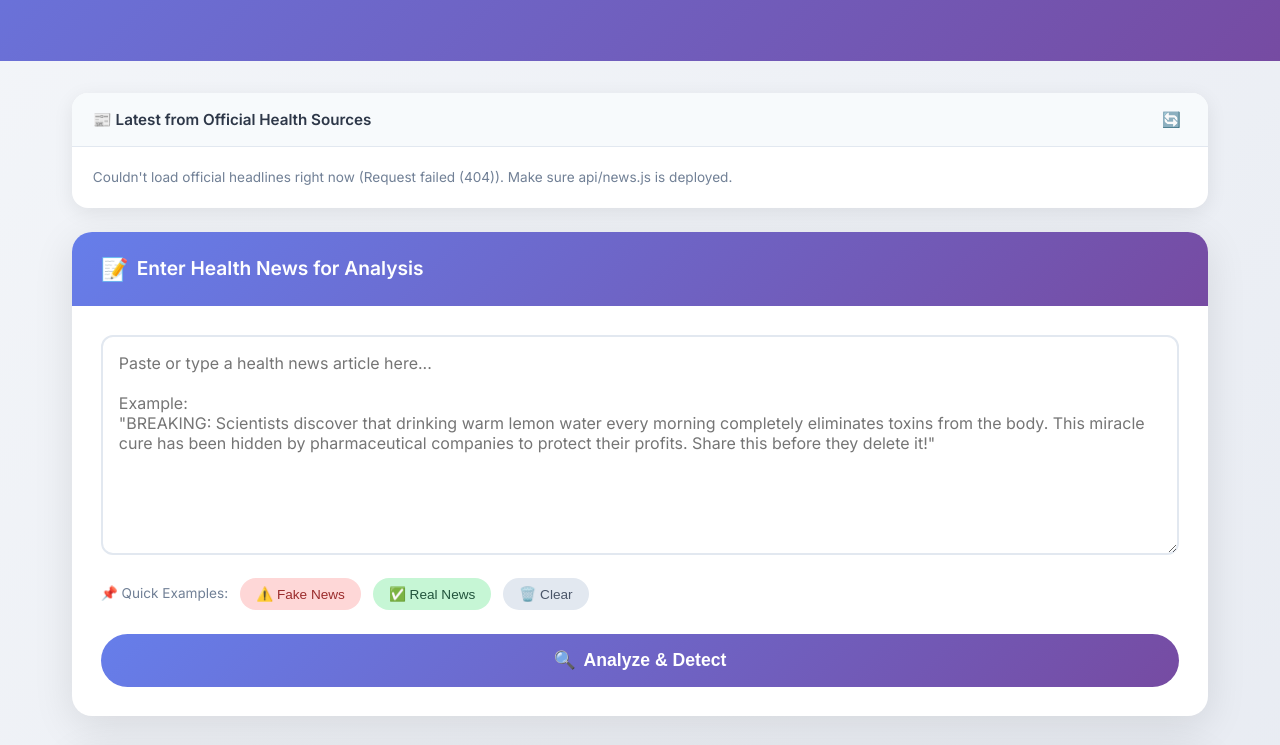
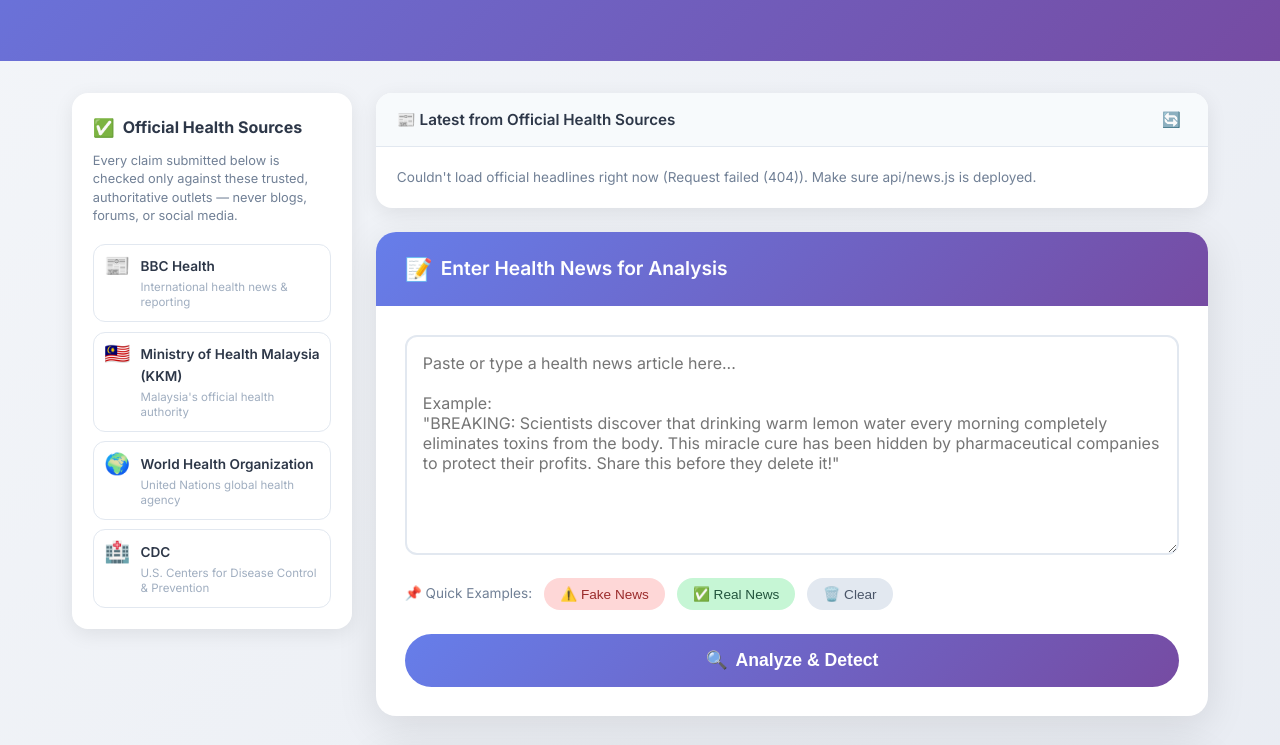
Before and after one commit to YY80813/fake-health-news-detection, a website: page index.html in a window 1280 px wide. Shown: the part 509-1254 px from the top of the page. Drawn offline with Linux system fonts and the light colour scheme; no server answers.

Commit message:
Add files via upload

```diff
--- a/index.html
+++ b/index.html
@@ -49,6 +49,56 @@
     </section>
 
     <div class="container" id="detector">
+        <div class="detector-layout">
+            <!-- Official Health Sources Sidebar -->
+            <aside class="source-sidebar">
+                <div class="source-sidebar-header">
+                    <span class="source-sidebar-icon">✅</span>
+                    <span>Official Health Sources</span>
+                </div>
+                <p class="source-sidebar-desc">Every claim submitted below is checked only against these trusted, authoritative outlets — never blogs, forums, or social media.</p>
+                <ul class="source-sidebar-list">
+                    <li>
+                        <a class="source-sidebar-item" href="https://www.bbc.com/news/health" target="_blank" rel="noopener noreferrer">
+                            <span class="source-sidebar-item-icon">📰</span>
+                            <span class="source-sidebar-item-text">
+                                <span class="source-sidebar-item-name">BBC Health</span>
+                                <span class="source-sidebar-item-desc">International health news &amp; reporting</span>
+                            </span>
+                        </a>
+                    </li>
+                    <li>
+                        <a class="source-sidebar-item" href="https://www.moh.gov.my" target="_blank" rel="noopener noreferrer">
+                            <span class="source-sidebar-item-icon">🇲🇾</span>
+                            <span class="source-sidebar-item-text">
+                                <span class="source-sidebar-item-name">Ministry of Health Malaysia (KKM)</span>
+                                <span class="source-sidebar-item-desc">Malaysia's official health authority</span>
+                            </span>
+                        </a>
+                    </li>
+                    <li>
+                        <a class="source-sidebar-item" href="https://www.who.int" target="_blank" rel="noopener noreferrer">
+                            <span class="source-sidebar-item-icon">🌍</span>
+                            <span class="source-sidebar-item-text">
+                                <span class="source-sidebar-item-name">World Health Organization</span>
+                                <span class="source-sidebar-item-desc">United Nations global health agency</span>
+                            </span>
+                        </a>
+                    </li>
+                    <li>
+                        <a class="source-sidebar-item" href="https://www.cdc.gov" target="_blank" rel="noopener noreferrer">
+                            <span class="source-sidebar-item-icon">🏥</span>
+                            <span class="source-sidebar-item-text">
+                                <span class="source-sidebar-item-name">CDC</span>
+                                <span class="source-sidebar-item-desc">U.S. Centers for Disease Control &amp; Prevention</span>
+                            </span>
+                        </a>
+                    </li>
+                </ul>
+            </aside>
+
+            <!-- Main detector column -->
+            <div class="detector-main">
                 <!-- Official Health News Panel -->
                 <div class="news-panel">
                     <div class="news-panel-header">
@@ -156,6 +206,8 @@ Example:
                         </div>
                     </div>
                 </div>
+            </div>
+        </div>
 
         <!-- About Section -->
         <section id="about" class="about-section">
--- a/styles.css
+++ b/styles.css
@@ -140,6 +140,96 @@ body {
     max-width: 1200px;
     margin: 0 auto;
     padding: 2rem;
+}
+
+/* Detector layout (sidebar + main column) */
+.detector-layout {
+    display: grid;
+    grid-template-columns: 280px 1fr;
+    align-items: start;
+    gap: 1.5rem;
+}
+
+.detector-main {
+    min-width: 0;
+}
+
+/* Official Health Sources Sidebar */
+.source-sidebar {
+    background: white;
+    border-radius: 16px;
+    box-shadow: 0 5px 20px rgba(0,0,0,0.08);
+    padding: 1.3rem;
+    position: sticky;
+    top: 90px;
+}
+
+.source-sidebar-header {
+    display: flex;
+    align-items: center;
+    gap: 0.5rem;
+    font-weight: 700;
+    font-size: 1rem;
+    color: #2d3748;
+    margin-bottom: 0.6rem;
+}
+
+.source-sidebar-icon {
+    font-size: 1.1rem;
+}
+
+.source-sidebar-desc {
+    font-size: 0.8rem;
+    color: #718096;
+    line-height: 1.45;
+    margin-bottom: 1.1rem;
+}
+
+.source-sidebar-list {
+    list-style: none;
+    display: flex;
+    flex-direction: column;
+    gap: 0.6rem;
+}
+
+.source-sidebar-item {
+    display: flex;
+    align-items: flex-start;
+    gap: 0.65rem;
+    padding: 0.7rem 0.65rem;
+    border: 1px solid #e2e8f0;
+    border-radius: 12px;
+    text-decoration: none;
+    transition: border-color 0.2s, background 0.2s, transform 0.2s;
+}
+
+.source-sidebar-item:hover {
+    border-color: #667eea;
+    background: #f7fafc;
+    transform: translateY(-2px);
+}
+
+.source-sidebar-item-icon {
+    font-size: 1.3rem;
+    line-height: 1;
+}
+
+.source-sidebar-item-text {
+    display: flex;
+    flex-direction: column;
+    gap: 0.15rem;
+}
+
+.source-sidebar-item-name {
+    font-size: 0.85rem;
+    font-weight: 600;
+    color: #2d3748;
+}
+
+.source-sidebar-item-desc {
+    font-size: 0.72rem;
+    color: #a0aec0;
+    line-height: 1.3;
 }
 
 /* Official Health News Panel */
@@ -735,6 +825,14 @@ body {
         padding: 1rem;
     }
 
+    .detector-layout {
+        grid-template-columns: 1fr;
+    }
+
+    .source-sidebar {
+        position: static;
+    }
+
     .source-list {
         grid-template-columns: 1fr;
     }
```
Also changed, not shown: api/news.js (added, +118 -0 lines), api/verify.js (+54 -49 lines). Lines whose indentation alone changed are shown as unchanged.
